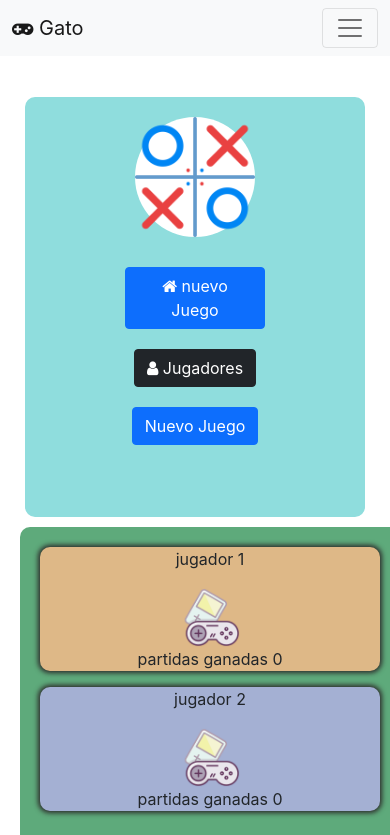
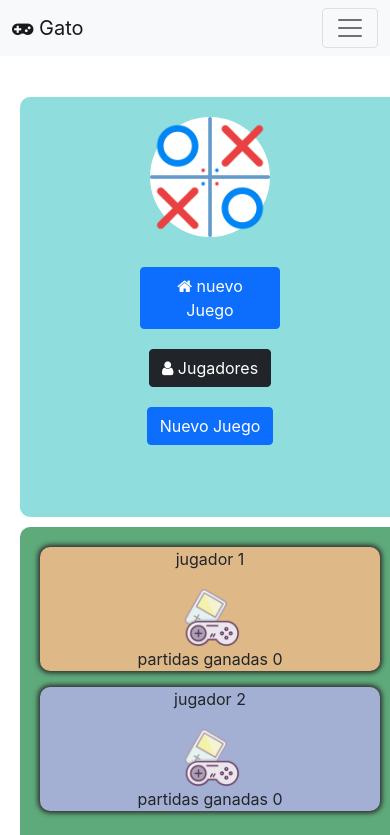
Before and after one commit to alejovn/Gato, a React (Create React App) app: page / in a window 390 px wide. Shown: the top 835 px of the page. Built offline with nearby package versions, Linux system fonts and the light colour scheme.

Commit message:
tamaño celular1

```diff
--- a/src/App.css
+++ b/src/App.css
@@ -139,4 +139,7 @@ body{
     width: 380px;
     height: 650px;
   }
+  .menu-dos{
+    width: 380px;
+   }
 }
```
